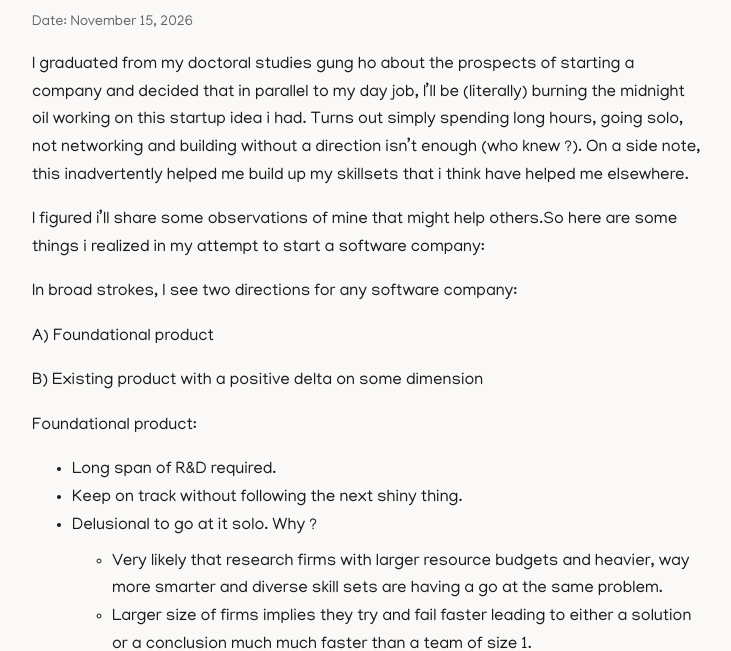
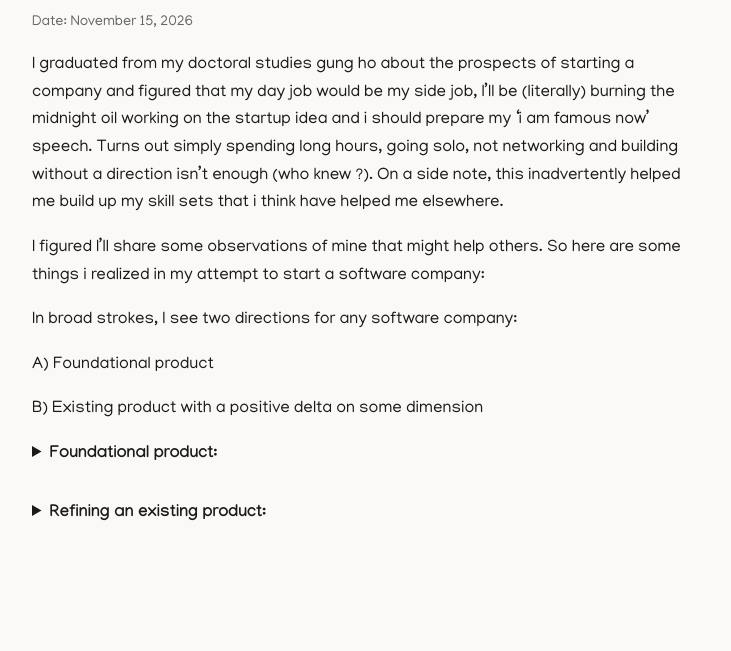
Before and after one commit to nhalib/nhalib.github.io, a plain HTML site: page observation.html in a window 1280 px wide. Shown: the part 157-808 px from the top of the page, without its empty margins (272-1003 px from the left). Drawn offline with Linux system fonts and the light colour scheme.

Commit message:
Sync observations page with updated docx; make sections collapsible

```diff
--- a/observation.html
+++ b/observation.html
@@ -56,6 +56,21 @@
       font-size: 0.9rem;
       margin-bottom: 2.5rem;
     }
+    details {
+      margin: 0 0 1.5rem;
+    }
+    summary {
+      cursor: pointer;
+      font-size: 1.05rem;
+      font-weight: 700;
+      margin-bottom: 0.5rem;
+    }
+    details[open] > summary {
+      margin-bottom: 0.75rem;
+    }
+    details ul {
+      margin-top: 0;
+    }
   </style>
 </head>
 <body>
@@ -68,9 +83,9 @@
 
     <p class="date">Date: November 15, 2026</p>
 
-    <p>I graduated from my doctoral studies gung ho about the prospects of starting a company and decided that in parallel to my day job, I&rsquo;ll be (literally) burning the midnight oil working on this startup idea i had. Turns out simply spending long hours, going solo, not networking and building without a direction isn&rsquo;t enough (who knew ?). On a side note, this inadvertently helped me build up my skillsets that i think have helped me elsewhere.</p>
+    <p>I graduated from my doctoral studies gung ho about the prospects of starting a company and figured that my day job would be my side job, I&rsquo;ll be (literally) burning the midnight oil working on the startup idea and i should prepare my &lsquo;i am famous now&rsquo; speech. Turns out simply spending long hours, going solo, not networking and building without a direction isn&rsquo;t enough (who knew ?). On a side note, this inadvertently helped me build up my skill sets that i think have helped me elsewhere.</p>
 
-    <p>I figured i&rsquo;ll share some observations of mine that might help others.So here are some things i realized in my attempt to start a software company:</p>
+    <p>I figured I&rsquo;ll share some observations of mine that might help others. So here are some things i realized in my attempt to start a software company:</p>
 
     <p>In broad strokes, I see two directions for any software company:</p>
 
@@ -78,8 +93,8 @@
 
     <p>B) Existing product with a positive delta on some dimension</p>
 
-    <p>Foundational product:</p>
-
+    <details>
+      <summary>Foundational product:</summary>
       <ul>
         <li><p>Long span of R&amp;D required.</p></li>
         <li><p>Keep on track without following the next shiny thing.</p></li>
@@ -92,9 +107,10 @@
           </ul>
         </li>
       </ul>
+    </details>
 
-    <p>Refining an existing product:</p>
-
+    <details>
+      <summary>Refining an existing product:</summary>
       <ul>
         <li><p>Have a very focused scope of refinement. If the scope keeps on creeping, it become a never ending loop of problems to solve.</p></li>
         <li><p>Primary focus should not be on setting up infrastructure to scale the product. Instead build a MVP which can be beta tested by actual users from your intended target pool.</p>
@@ -110,6 +126,7 @@
         </li>
         <li><p>The field of scaling infrastructure and setting up a robust DevOps system is ripe with things to learn and tweak, hence its very easy to get distracted from the actual point of focus which is to understand what is it that provides value to a user.</p></li>
       </ul>
+    </details>
   </main>
 </body>
 </html>
```
Lines whose indentation alone changed are shown as unchanged.
